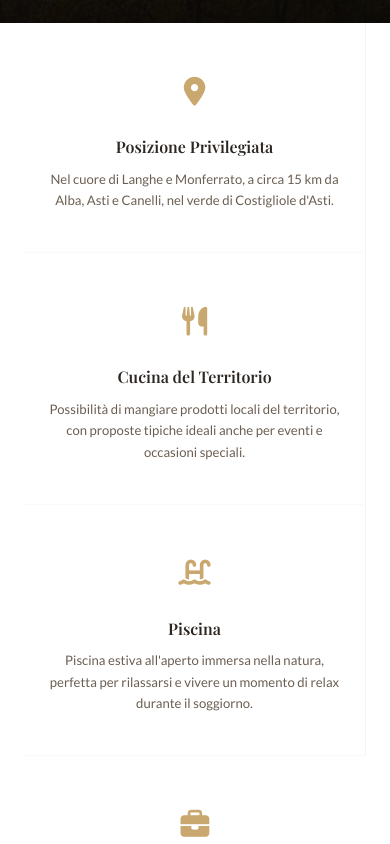
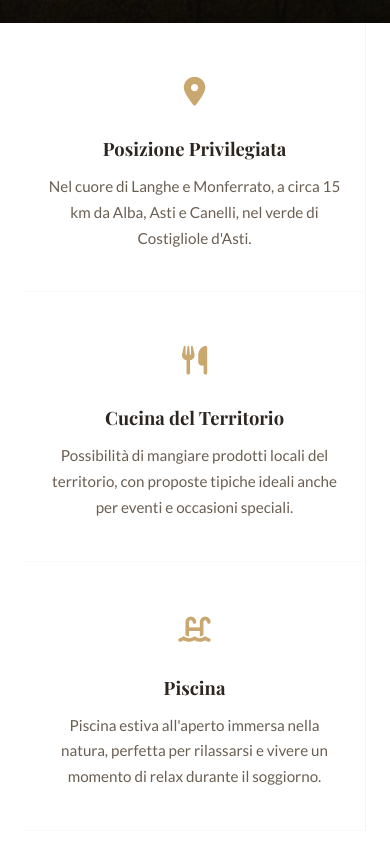
Before and after one commit to tave1013/hotel-langhe-monferrato, a Next.js app: page / in a window 390 px wide. Shown: the part 960-1804 px from the top of the page. Built offline with nearby package versions, Linux system fonts and the light colour scheme; a web font is replaced by a local one.

Commit message:
ui: aumenta font size TrustBar per leggibilità mobile e desktop

```diff
--- a/components/TrustBar.js
+++ b/components/TrustBar.js
@@ -48,10 +48,10 @@ export default function TrustBar() {
               <h3
                 style={{
                   fontFamily: 'Playfair Display, serif',
-                  fontSize: '1rem',
-                  fontWeight: 600,
+                  fontSize: 'clamp(1.15rem, 2.5vw, 1.3rem)',
+                  fontWeight: 700,
                   color: '#2C2520',
-                  marginBottom: '0.6rem',
+                  marginBottom: '0.7rem',
                 }}
               >
                 {item.title}
@@ -59,9 +59,9 @@ export default function TrustBar() {
               <p
                 style={{
                   fontFamily: 'Lato, sans-serif',
-                  fontSize: '0.82rem',
+                  fontSize: 'clamp(0.95rem, 2vw, 1rem)',
                   color: '#6B5E52',
-                  lineHeight: 1.65,
+                  lineHeight: 1.7,
                 }}
               >
                 {item.desc}
```
